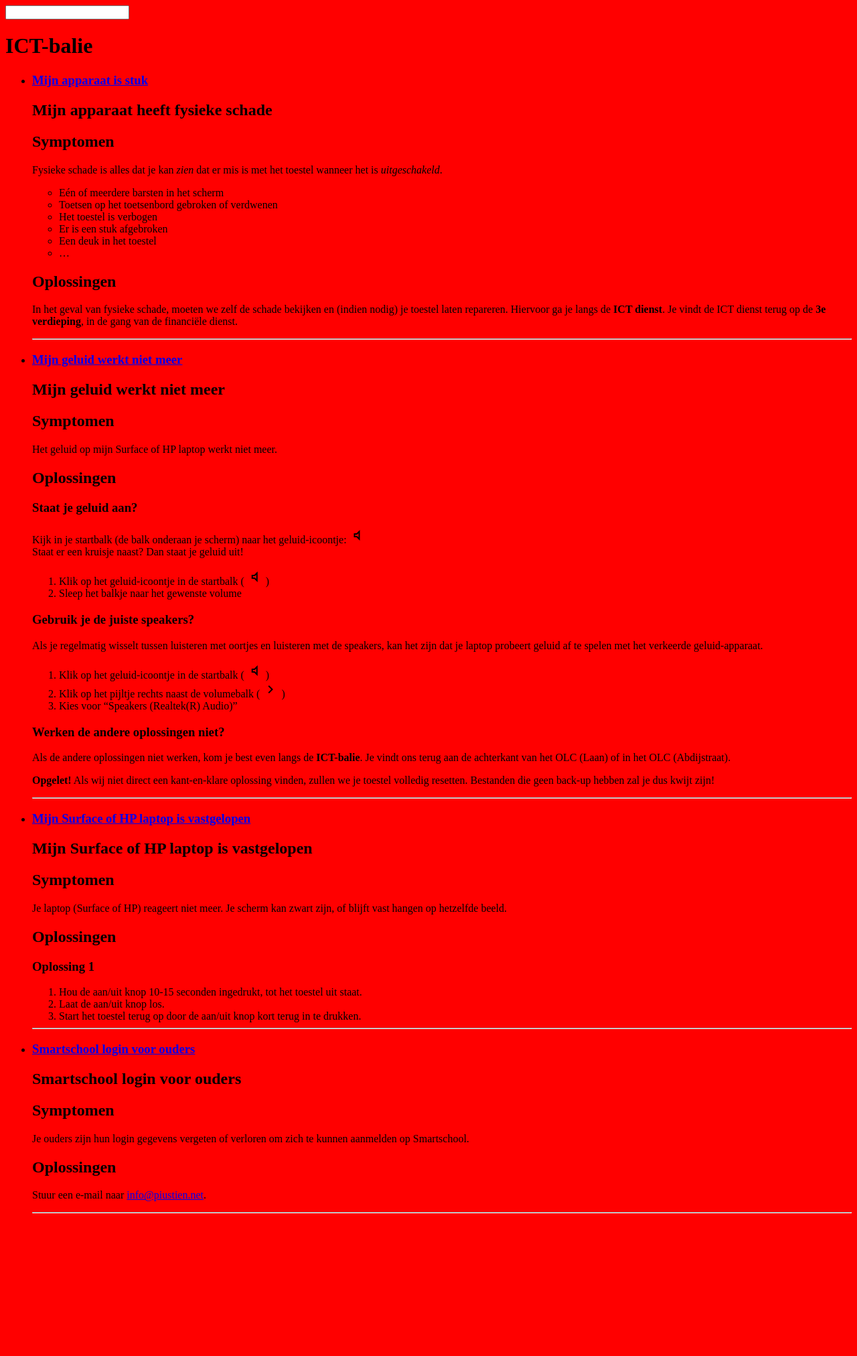
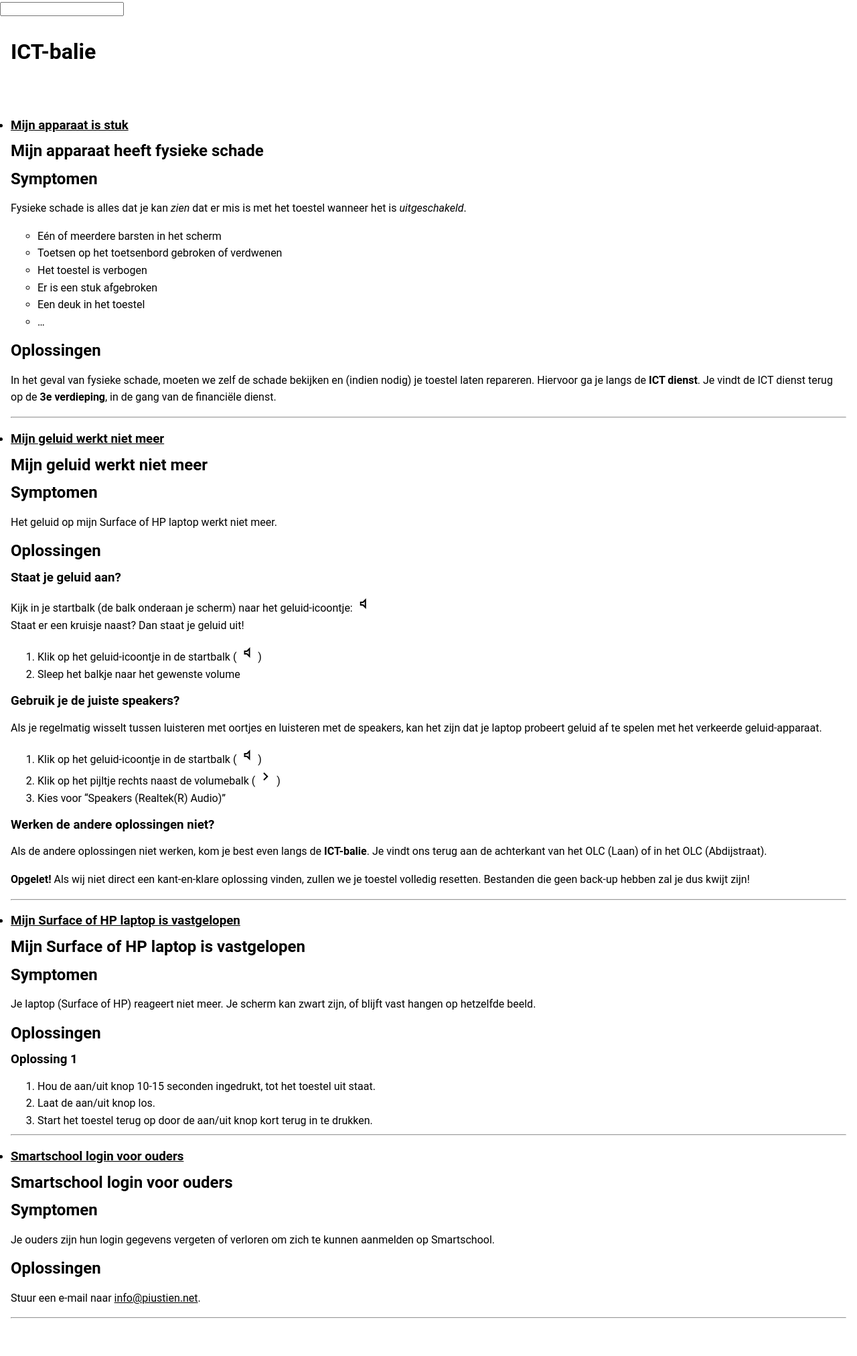
Before and after one commit to Pius-X-Antwerpen/ict-balie, a Jekyll site: the page built from index.md, in a window 1280 px wide. Shown: the whole page at 67% size. Built offline with Jekyll 4.4.1, drawn with Linux system fonts in a browser that asks for light colours; some web fonts are replaced; our own code applies the rules of GitHub Pages for plain Markdown files; comment, search, counter and statistics services are not loaded; before the commit the page ends 1827 px from its top, so only the background shows below that.

Commit message:
Update composition.css

```diff
--- a/assets/css/composition.css
+++ b/assets/css/composition.css
@@ -1,3 +1,47 @@
+* {
+    box-sizing: border-box;
+}
+
+html {
+    line-height: 1.6;
+    font-family: 'Roboto', Arial, Helvetica, sans-serif;
+}
+
 body {
-    background: red;
+    margin: 0;
 }
+
+h1, h2, h3, h4 {
+    line-height: .9;
+}
+
+h4 {
+    margin: 0;
+}
+
+img,
+iframe {
+    max-width: 100%;
+}
+
+main>* {
+    padding: 1rem;
+    margin-bottom: 2rem;
+}
+
+main a {
+    color: var(--color-accent-A);
+}
+
+.material-icons,
+.material-icons-outlined {
+    vertical-align: middle;
+    font-size: inherit;
+}
+
+main {
+    grid-template-columns:
+        minmax(calc(1rem + var(--activity-bar-size)), 1fr)
+        min(100ch, calc(100vw - var(--activity-bar-size) - 3rem))
+        1fr;
+}
```
